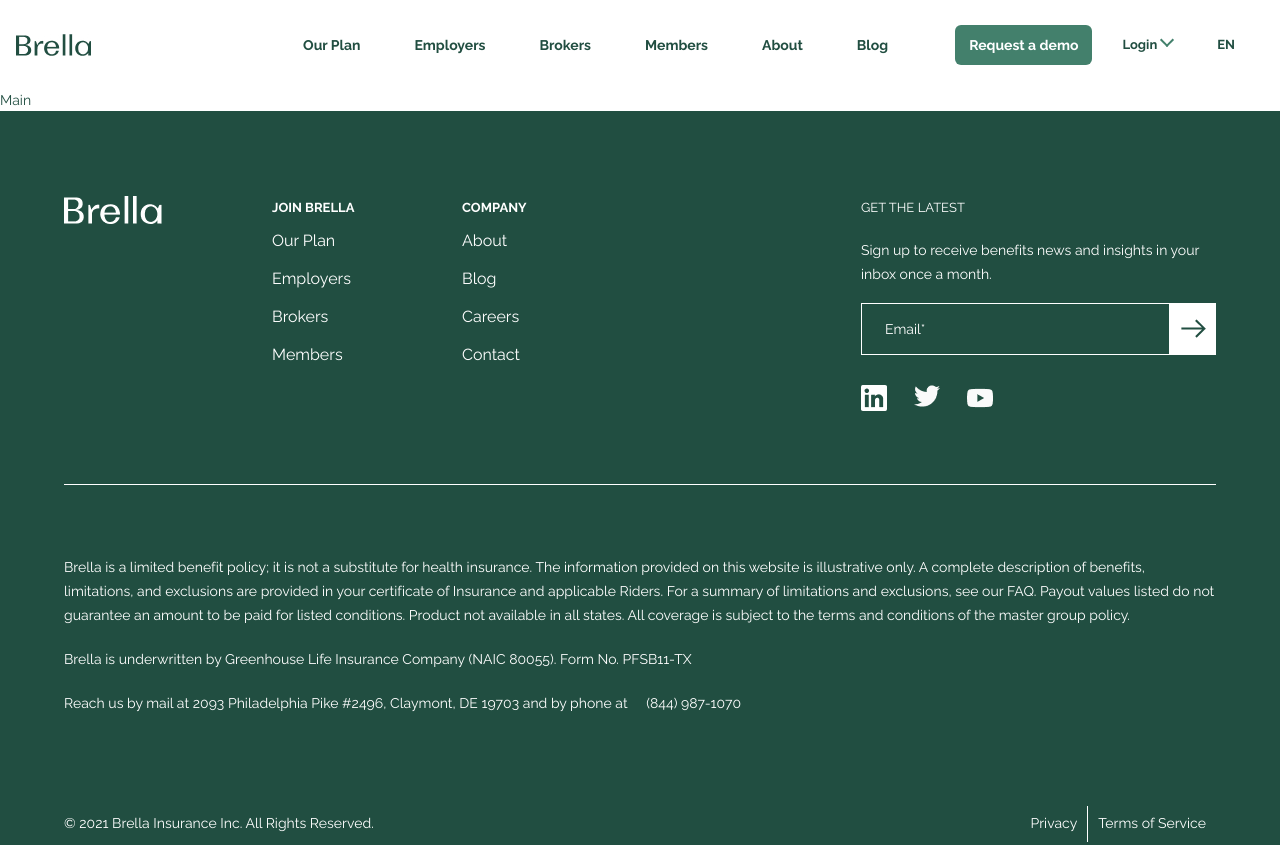
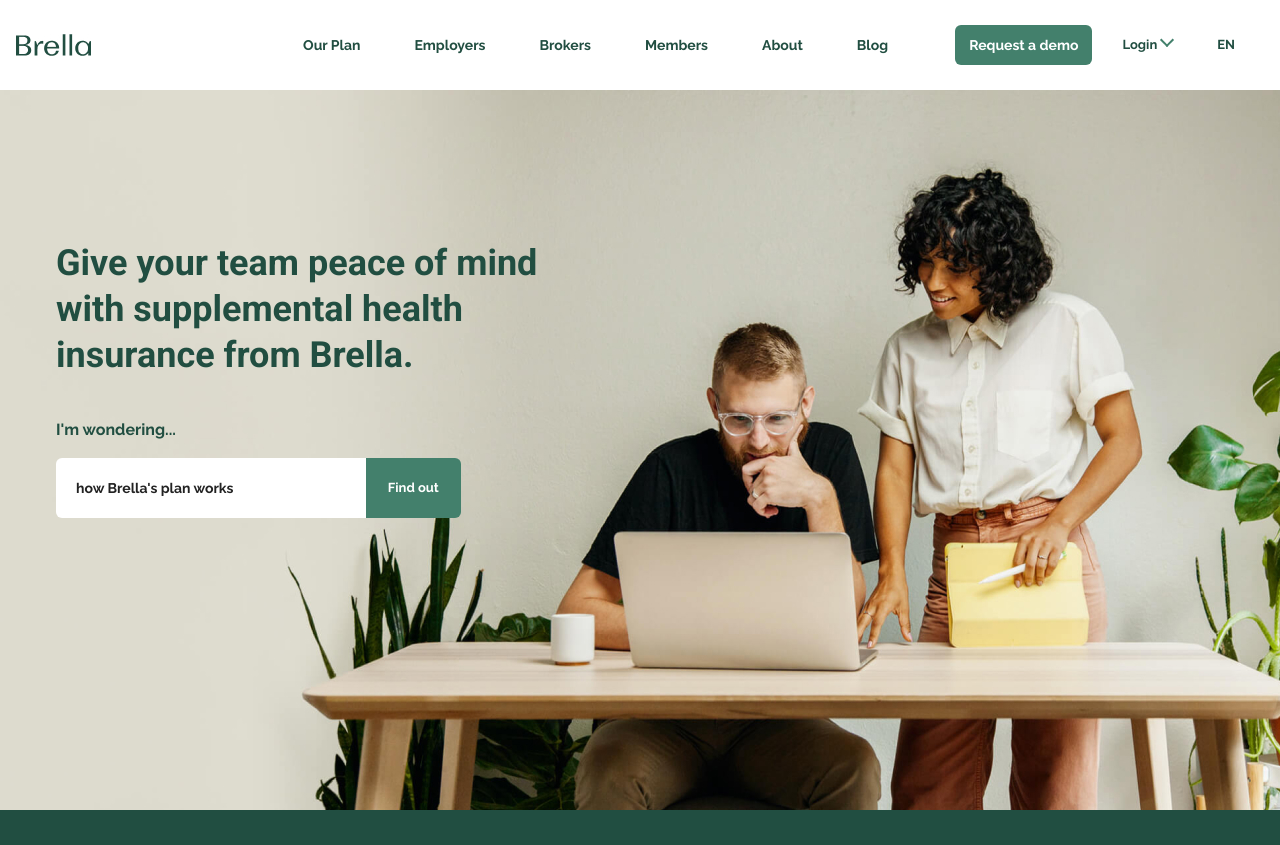
Before and after one commit to AlexUAKH/landing_Brella_insuarence, a website: page app/index.html in a window 1280 px wide. Shown: the top 845 px of the page. Drawn offline with nearby package versions, Linux system fonts and the light colour scheme; files that its build step writes are made by us from their sources.

Commit message:
intro done

```diff
--- a/app/index.html
+++ b/app/index.html
@@ -46,7 +46,9 @@
   <body>
     <div class="wraper">
       <!--#include virtual="/parts/header.html" -->
-      <!--#include virtual="/parts/main.html" -->
+      <main class="page">
+        <!--#include virtual="/parts/intro.html" -->
+      </main>
       <!--#include virtual="/parts/footer.html" -->
     </div>
     <script src="js/app.min.js"></script>
--- /dev/null
+++ b/app/parts/intro.html
@@ -0,0 +1,19 @@
+<section class="page__intro intro">
+  <div class="intro__container __container">
+    <div class="intro__body">
+      <h1 class="intro__title title">
+        Give your team peace of mind with supplemental health insurance from
+        Brella.
+      </h1>
+      <div class="intro__text">I'm wondering...</div>
+      <form class="intro__form">
+        <input
+          type="text"
+          class="intro__input"
+          placeholder="how Brella's plan works"
+        />
+        <input type="submit" class="intro__btn" value="Find out" />
+      </form>
+    </div>
+  </div>
+</section>
--- a/app/parts/main.html
+++ /dev/null
@@ -1 +0,0 @@
-<main class="page">Main</main>
--- a/app/styles/_config.scss
+++ b/app/styles/_config.scss
@@ -62,7 +62,7 @@
   font-size: $fontsize;
   line-height: $lineheight;
   color: $textcolor;
-  min-width: 320px;
+  min-width: 300px;
   overflow-x: hidden;
 }
 
--- a/app/styles/blocks/_general.scss
+++ b/app/styles/blocks/_general.scss
@@ -36,9 +36,15 @@
 
 .header {
 }
+
 .page {
   flex: 1 1 auto;
+
+  // .page__intro
+  &__intro {
+  }
 }
+
 .footer {
 }
 
@@ -47,3 +53,12 @@
   &__link {
   }
 }
+
+.title {
+  font-family: Roboto;
+  font-style: normal;
+  font-weight: bold;
+  font-size: 36px;
+  line-height: 128%;
+  color: #214e41;
+}
--- /dev/null
+++ b/app/styles/blocks/_intro.scss
@@ -0,0 +1,104 @@
+.intro {
+  height: 720px;
+  background: url("../../img/src/background_1st_section.jpg") 50% 0 no-repeat;
+  background-color: #dfdede;
+  position: relative;
+
+  @media (max-width: 1015px) {
+    background-position: 75% 0;
+    &::before {
+      content: "";
+      position: absolute;
+      top: 0;
+      left: 0;
+      right: 0;
+      bottom: 0;
+      z-index: 1;
+      background-color: rgba(#fff, 0.4);
+    }
+  }
+  // .intro__container
+  &__container {
+  }
+
+  // .intro__body
+  &__body {
+    padding-top: 150px;
+    max-width: 500px;
+    position: relative;
+    z-index: 4;
+  }
+
+  // .intro__title
+  &__title {
+    margin-bottom: 40px;
+    @media (max-width: 440px) {
+      font-size: 30px;
+    }
+  }
+
+  // .intro__text
+  &__text {
+    font-family: Raleway;
+    font-style: normal;
+    font-weight: bold;
+    font-size: 16px;
+    line-height: 150%;
+    color: #214e41;
+    margin-bottom: 16px;
+  }
+
+  &__form {
+    max-width: 405px;
+    display: flex;
+    @media (max-width: 440px) {
+      flex-direction: column;
+      align-items: center;
+    }
+  }
+  // .intro__input
+  &__input {
+    height: 60px;
+    width: 100%;
+    padding: 20px;
+    background: #ffffff;
+    border-radius: 6px 0px 0px 6px;
+    border: 0;
+    &::placeholder {
+      font-family: Raleway;
+      font-style: normal;
+      font-weight: bold;
+      font-size: 14px;
+      line-height: 143%;
+      color: #222222;
+    }
+    @media (max-width: 440px) {
+      border-radius: 6px;
+    }
+  }
+
+  // .intro__btn
+  &__btn {
+    width: 125px;
+    height: 60px;
+    font-family: Raleway;
+    font-style: normal;
+    font-weight: bold;
+    font-size: 13px;
+    line-height: 154%;
+    color: #ffffff;
+    background: #43806c;
+    border-radius: 0px 6px 6px 0px;
+    border: 0;
+    @media (min-width: 960px) {
+      &:hover {
+        opacity: 0.6;
+      }
+    }
+    @media (max-width: 440px) {
+      margin-top: 10px;
+      width: 100%;
+      border-radius: 6px;
+    }
+  }
+}
--- a/app/styles/main.scss
+++ b/app/styles/main.scss
@@ -2,4 +2,5 @@
 @import "./blocks/_general";
 @import "./blocks/_footer";
 @import "./blocks/_header";
+@import "./blocks/_intro";
 //@import "./blocks/**/*";
```
Also changed, not shown: app/css/main.css, app/css/main.min.css.
